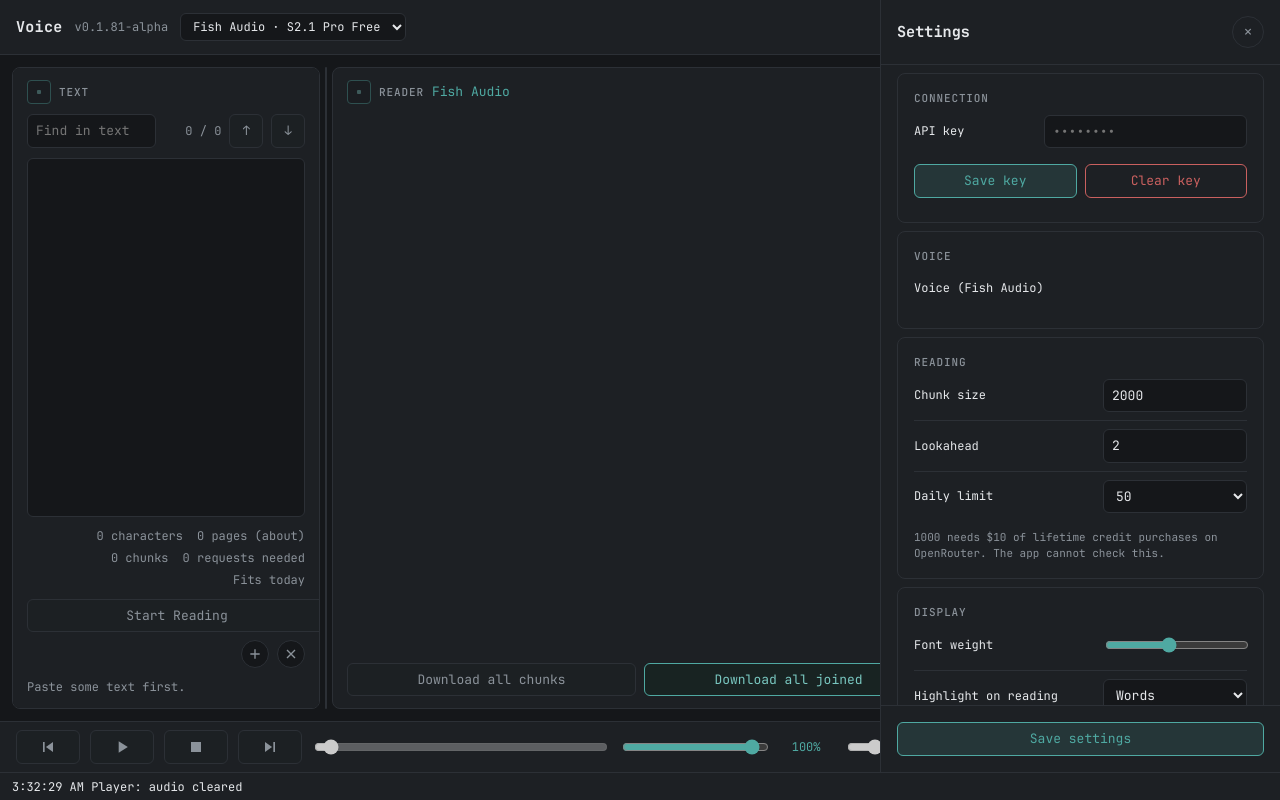
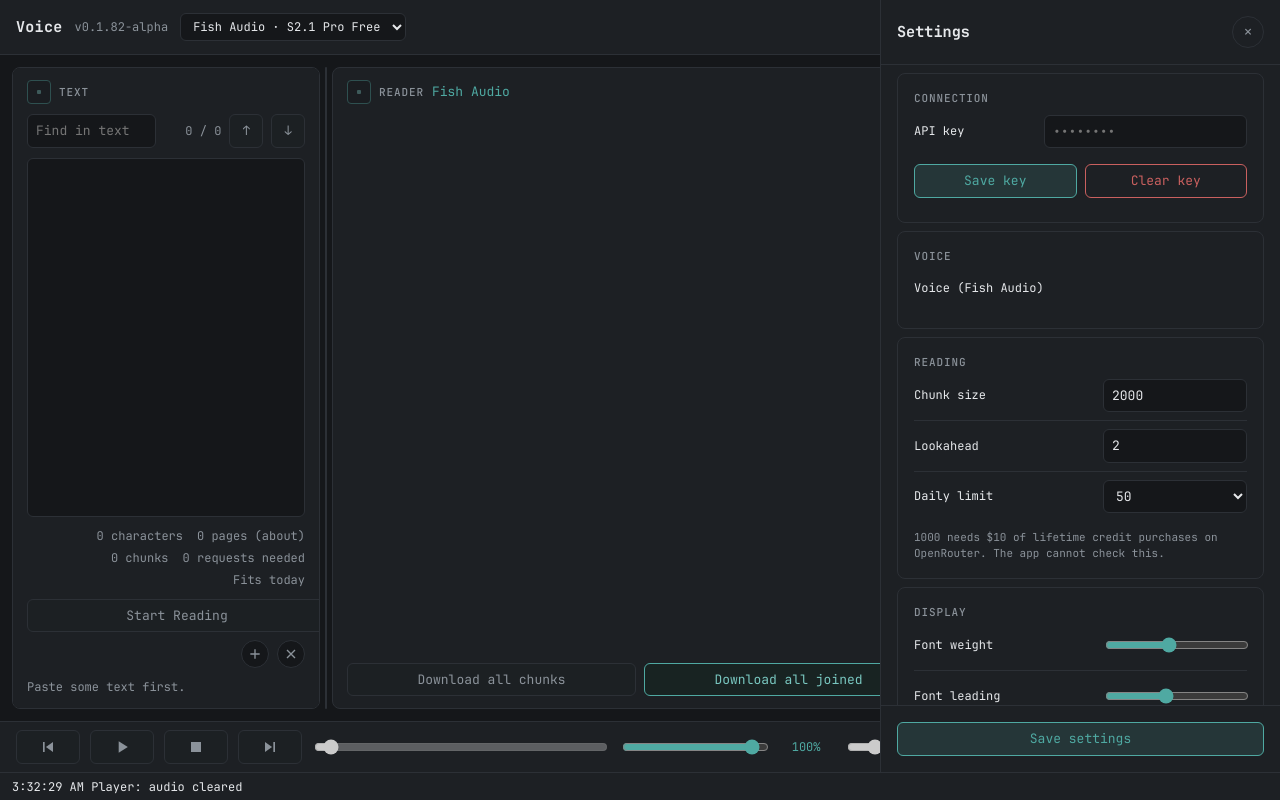
Before and after one commit to NestorKrs/Voice, a React (Vite) app: page / in a window 1280 px wide. Both pictures are taken after a click on the button 1241 px from the left and 27 px from the top of the page. Built offline with nearby package versions, Linux system fonts and the light colour scheme.

Commit message:
0.1.82-alpha: Font leading slider in the Display settings

```diff
--- a/package.json
+++ b/package.json
@@ -1,7 +1,7 @@
 {
   "name": "voice",
   "private": true,
-  "version": "0.1.81-alpha",
+  "version": "0.1.82-alpha",
   "type": "module",
   "scripts": {
     "dev": "vite --host 127.0.0.1 --port 5180 --strictPort",
--- a/src/App.css
+++ b/src/App.css
@@ -9,7 +9,7 @@
 .panel { background: var(--panel); border: 1px solid var(--line); border-radius: 8px; padding: 12px 14px; display: flex; flex-direction: column; gap: 10px; min-height: 0; overflow: auto; min-width: 0; transition: border-color var(--ease), opacity var(--ease); }
 .panel-head { position: relative; display: flex; align-items: center; gap: 8px; min-height: 20px; }
 .panel-title { font-size: 11px; font-weight: 600; letter-spacing: 0.08em; text-transform: uppercase; color: var(--muted); }
-.text-panel textarea { flex: 1; min-height: 0; resize: none; background: var(--bg); line-height: 1.6; padding: 10px 12px;}
+.text-panel textarea { flex: 1; min-height: 0; resize: none; background: var(--bg); line-height: var(--leading, 1.6); padding: 10px 12px;}
 .text-panel .text-read { flex: 1; min-height: 0; overflow: auto; background: var(--bg); line-height: 1.6; padding: 10px 12px; border: 1px solid var(--line); border-radius: 6px; white-space: pre-wrap; word-wrap: break-word; }
 .text-panel .text-hl { background: rgba(79, 169, 162, 0.30); border-radius: 8px; padding:2px 6px;}
 .text-panel .text-read:focus-visible { outline: 2px solid var(--accent); outline-offset: 2px; }
@@ -91,6 +91,7 @@
 .drawer .btn-secondary { color: var(--muted); background: var(--panel); border-color: var(--line); }
 .drawer .btn-danger { color: var(--danger); background: var(--panel); border-color: var(--danger); }
 .drawer .weight-slider { flex: 1; width: auto; accent-color: var(--accent); }
+.drawer .leading-slider { flex: 1; width: auto; accent-color: var(--accent); }
 .drawer .check-row { display: flex; align-items: center; gap: 8px; font-size: 12px; color: var(--muted); }
 .drawer .switch { position: relative; display: inline-block; width: 40px; height: 22px; flex: none; margin: 0; }
 .drawer .switch input { position: absolute; inset: 0; width: 100%; height: 100%; margin: 0; opacity: 0; cursor: pointer; }
--- a/src/App.jsx
+++ b/src/App.jsx
@@ -35,6 +35,22 @@ function FontWeightControl({ initial, onCommit }) {
   return (
     <div className="row">
       <input className="weight-slider" type="range" min="100" max="800" step="100" value={value} aria-label="Font weight"
+        onChange={(e) => setValue(Number(e.target.value))}
+        onPointerUp={commit} onKeyUp={commit} />
+    </div>
+  );
+}
+
+// Local state keeps the chunk list from re-rendering on every slider move.
+function LeadingControl({ initial, onCommit }) {
+  const [value, setValue] = useState(initial);
+  useEffect(() => {
+    document.body.style.setProperty('--leading', String(value));
+  }, [value]);
+  const commit = () => onCommit(value);
+  return (
+    <div className="row">
+      <input className="leading-slider" type="range" min="1" max="2.5" step="0.1" value={value} aria-label="Font leading"
         onChange={(e) => setValue(Number(e.target.value))}
         onPointerUp={commit} onKeyUp={commit} />
     </div>
@@ -152,6 +168,10 @@ export default function App() {
   useEffect(() => {
     document.body.style.setProperty('--font-weight', String(settings.fontWeight));
   }, [settings.fontWeight]);
+  // The drawer mounts lazily, so the stored leading has to be applied here too.
+  useEffect(() => {
+    document.body.style.setProperty('--leading', String(settings.leading));
+  }, [settings.leading]);
   const [schedState, setSchedState] = useState({ state: 'idle', resetAt: null, playhead: 0, chunks: [] });
   const [usedToday, setUsedToday] = useState(() => (services ? services.counter.count() : 0));
   const [jobError, setJobError] = useState('');
@@ -732,6 +752,16 @@ export default function App() {
     logEvent('Font weight ' + value);
   };
 
+  const handleLeadingCommit = (value) => {
+    if (!storage || value === settings.leading) return;
+    if (!saveSettings(storage, { ...settings, leading: value })) {
+      logEvent('Could not save the font leading');
+      return;
+    }
+    setSettings(loadSettings(storage));
+    logEvent('Font leading ' + value);
+  };
+
   const handleHighlightModeChange = (value) => {
     if (value !== 'words' && value !== 'sentences' && value !== 'none') return;
     if (!storage || value === settings.highlightMode) return;
@@ -1249,6 +1279,10 @@ export default function App() {
               <div className="row-control"><FontWeightControl initial={settings.fontWeight} onCommit={handleFontWeightCommit} /></div>
             </div>
             <div className="settings-row">
+              <div className="row-text"><span className="row-label">Font leading</span></div>
+              <div className="row-control"><LeadingControl initial={settings.leading} onCommit={handleLeadingCommit} /></div>
+            </div>
+            <div className="settings-row">
               <div className="row-text"><span className="row-label">Highlight on reading</span></div>
               <select value={highlightInput} onChange={(e) => handleHighlightModeChange(e.target.value)} aria-label="Highlight mode">
                 <option value="words">Words</option>
--- a/src/settingsStore.js
+++ b/src/settingsStore.js
@@ -1,4 +1,4 @@
-export const DEFAULT_SETTINGS = { voice: '', provider: 'fish', voices: {}, chunkSize: 2000, lookahead: 2, dailyLimit: 50, fontWeight: 400, highlightMode: 'words', spellCheck: true, downloadFormat: 'mp3' };
+export const DEFAULT_SETTINGS = { voice: '', provider: 'fish', voices: {}, chunkSize: 2000, lookahead: 2, dailyLimit: 50, fontWeight: 400, leading: 1.6, highlightMode: 'words', spellCheck: true, downloadFormat: 'mp3' };
 
 function validate(settings) {
   const out = { ...DEFAULT_SETTINGS, voices: {} };
@@ -14,6 +14,7 @@ function validate(settings) {
     if (Number.isInteger(settings.lookahead) && settings.lookahead >= 0 && settings.lookahead <= 5) out.lookahead = settings.lookahead;
     if (settings.dailyLimit === 50 || settings.dailyLimit === 1000) out.dailyLimit = settings.dailyLimit;
     if (Number.isInteger(settings.fontWeight) && settings.fontWeight >= 100 && settings.fontWeight <= 800) out.fontWeight = settings.fontWeight;
+    if (typeof settings.leading === 'number' && settings.leading >= 1 && settings.leading <= 2.5) out.leading = Math.round(settings.leading * 10) / 10;
     if (settings.highlightMode === 'words' || settings.highlightMode === 'sentences' || settings.highlightMode === 'none') out.highlightMode = settings.highlightMode;
     if (settings.downloadFormat === 'mp3' || settings.downloadFormat === 'wav') out.downloadFormat = settings.downloadFormat;
     if (typeof settings.spellCheck === 'boolean') out.spellCheck = settings.spellCheck;
```
Also changed, not shown: 3 other files (tests, documents, lock files or other folders).
